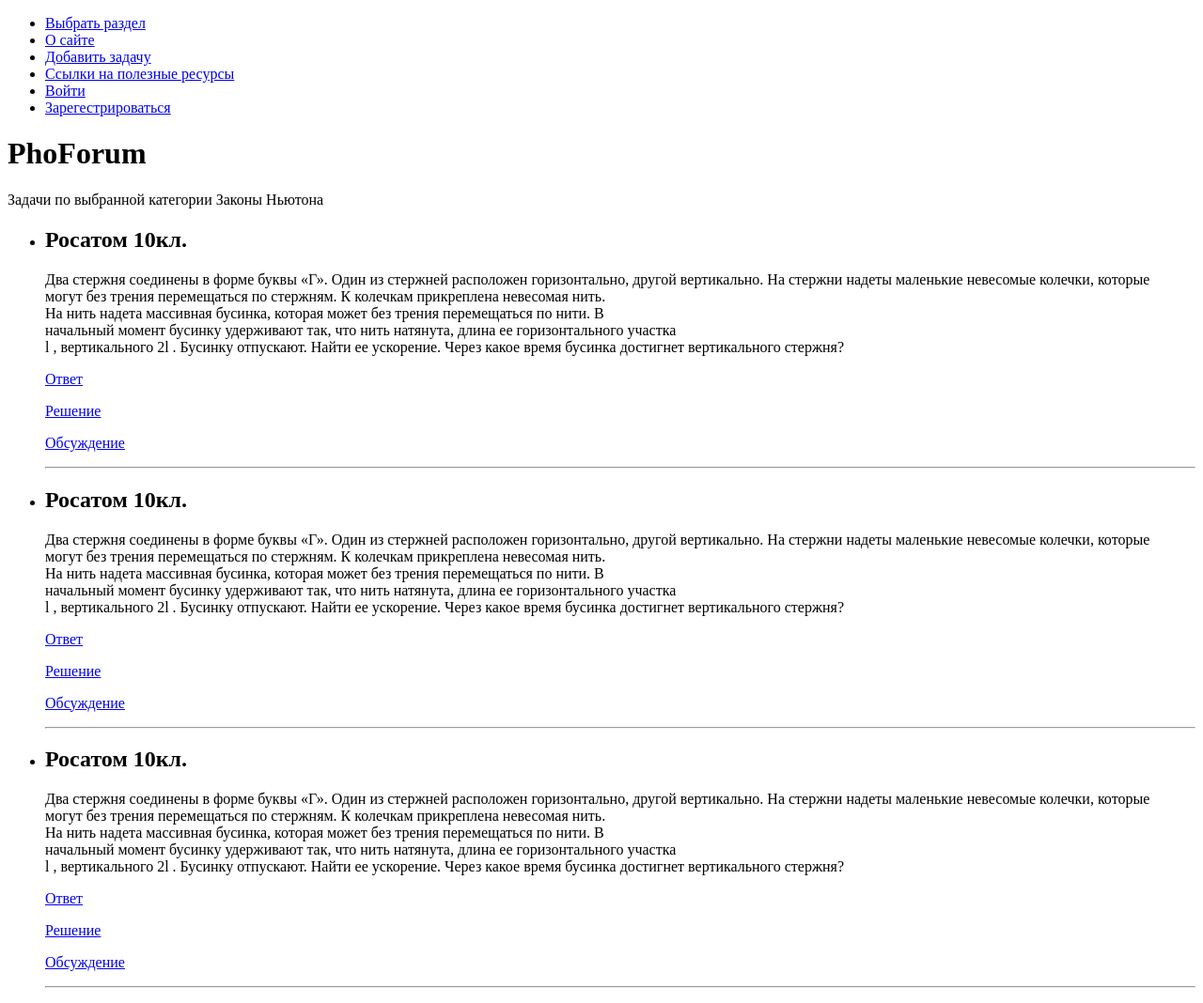
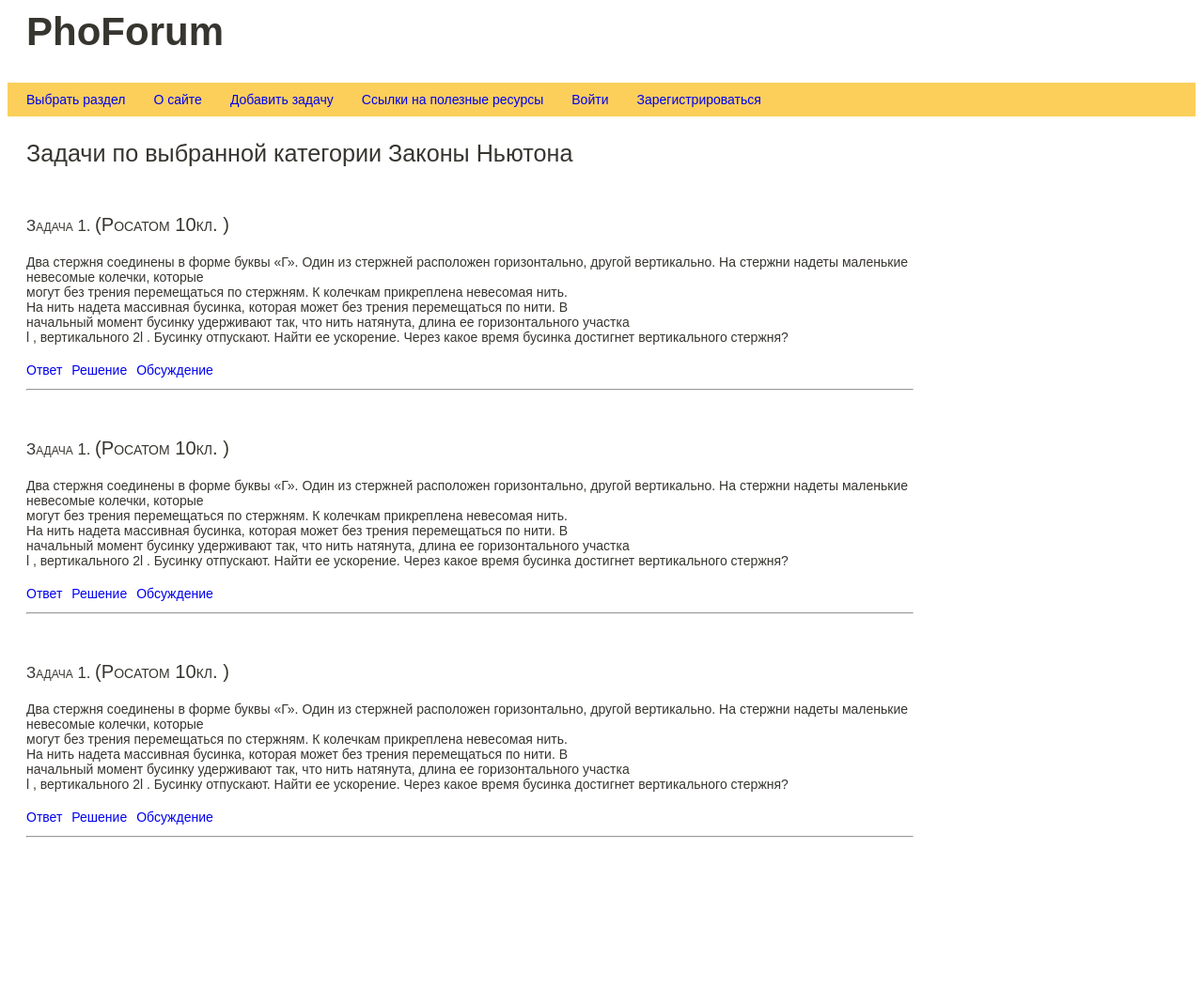
Before and after one commit to GrishkaYesenin/PhoForum, a Django app: a page that uses mainapp/templates/mainapp/base.html in a window 1280 px wide. Shown: the whole page at 94% size. After the commit the page ends 892 px from the top, so only its background shows below. Run offline with Django 3.2, Linux system fonts and the light colour scheme; data comes from the database, SQL or seed files in the repository; both versions use the stored data as it was after the commit.

Commit message:
добавила стилей

```diff
--- a/mainapp/models.py
+++ b/mainapp/models.py
@@ -31,6 +31,7 @@ class Task(models.Model):
     def get_absolute_url(self):
         return reverse('task', kwargs={'category_slug': self.category.slug, 'task_id': self.id})
 
+
     @property
     def get_name(self):
         name = ""
@@ -40,6 +41,8 @@ class Task(models.Model):
             name += str(self.grade) + "кл. "
         if self.year:
             name += str(self.year) + "г."
+        if name:
+            name = f'({name})'
         return name
 
     class Meta:
--- a/mainapp/static/mainapp/css/styles.css
+++ b/mainapp/static/mainapp/css/styles.css
@@ -0,0 +1,83 @@
+body{
+  font-family: sans-serif;
+  font-size: 14px;
+  color: rgb(55, 53, 47);
+}
+
+
+.menu {
+  list-style: none; /*убираем маркеры списка*/
+  margin: 0; /*убираем верхнее и нижнее поле, равное 1em*/
+  display: flex;
+  padding-left: 0;
+  background: #fccf5b;
+  width: 100%;
+  text-align: left;
+}
+
+.menu a {
+  text-decoration: none; /*убираем подчеркивание текста ссылок*/
+  display: inline-block;
+  padding: 10px;
+  padding-left: 20px;
+}
+
+.list-categories a, .task-action a{
+  text-decoration: none; /*убираем подчеркивание текста ссылок*/
+  display: inline-block;
+  padding: 10px;
+}
+
+h1{
+  margin: 10px;
+  margin-left: 20px;
+  margin-bottom: 30px;
+  font-size: 3em;
+}
+
+.task{
+  margin-top: 50px;
+}
+
+.task-action{
+  list-style: none; /*убираем маркеры списка*/
+  margin: 0; /*убираем верхнее и нижнее поле, равное 1em*/
+  padding-left: 0; /*убираем левый отступ, равный 40px*/
+  display: flex;
+}
+
+.task-action a{
+  padding-top: 5px;
+  padding-left: 0;
+  padding-bottom: 5px;
+}
+
+.task-name{
+  font-size: 1.2em;
+  margin: 20px;
+  margin-left: 0;
+  text-align: left;
+}
+
+
+.task-name span{
+  font-variant: small-caps;
+}
+
+
+p.category-title{
+  margin-left: 20px;
+  margin-bottom: 30px;
+  font-size: 1.8em;
+  /*font-variant: small-caps;*/
+}
+
+ul.list-tasks{
+  margin-right: 300px;
+  list-style-type: none;
+  padding-left: 20px;
+}
+
+.img-task{
+  height: 200px;
+}
--- a/mainapp/templates/mainapp/addtask.html
+++ b/mainapp/templates/mainapp/addtask.html
@@ -1,7 +1,7 @@
 {% extends 'mainapp/base.html' %}
 
 {% block content %}
-    <h1>{{ Title }}</h1>
+
     <form action="{% url 'addtask' %}" method="post">
     {% csrf_token %}
     {{ form.as_p }}
--- a/mainapp/templates/mainapp/base.html
+++ b/mainapp/templates/mainapp/base.html
@@ -3,20 +3,21 @@
 <html lang="en">
 <head>
     <meta charset="UTF-8">
-    <title>{{ Title }}</title>
+    <title>PhoForum</title>
     <link type="text/css" href="{% static 'mainapp/css/styles.css' %}" rel="stylesheet"/>
 </head>
 <body>
+<h1>PhoForum</h1>
 
 {% block mainmenu %}
-<ul>
+<ul class="menu">
 {#{% for point in menu %}#}
     <li><a href={% url 'home' %}>Выбрать раздел</a></li>
     <li><a href={% url 'info' %}>О сайте</a></li>
     <li><a href={% url 'addtask' %}>Добавить задачу</a></li>
     <li><a href={% url 'recources' %}>Ссылки на полезные ресурсы</a></li>
     <li><a href={% url 'login' %}>Войти</a></li>
-    <li><a href={% url 'regin' %}>Зарегестрироваться</a></li>
+    <li><a href={% url 'regin' %}>Зарегистрироваться</a></li>
 
 {#{%endfor%}#}
 </ul>
--- a/mainapp/templates/mainapp/category.html
+++ b/mainapp/templates/mainapp/category.html
@@ -1,24 +1,29 @@
 {% extends 'mainapp/base.html' %}
 
 {% block content %}
-    <h1>{{ title }}</h1>
-    <p>Задачи по выбранной категории {{ category }}</p>
 
-    <ul>
+    <p class="category-title">Задачи по выбранной категории {{ category }}</p>
+
+    <ul class="list-tasks">
     {% for task in tasks %}
-        <li>
-            <h2>{{ task.get_name }}</h2>
+        <li class="task">
+            <div class="task-name">
+                    <span>Задача 1.</span>
+                <span class="task-name">{{ task.get_name }}</span>
+            </div>
 
             {% if task.image %}
-                <p><img class="img-article-left" src="{{ task.image.url }}"></p>
+                <p><img class="img-task" src="{{ task.image.url }}"></p>
             {% endif %}
 
             <p>{{ task|linebreaks}}</p>
-            <p><a href={% url 'task' category_slug=task.category.slug task_id=task.id %}>Ответ</a></p>
-            <p><a href={% url 'task' category_slug=task.category.slug task_id=task.id %}>Решение</a></p>
-            <p><a href="{{ task.get_absolute_url }}">Обсуждение</a></p>
-            <hr>
+            <ul class="task-action">
+                <li><a href={% url 'task' category_slug=task.category.slug task_id=task.id %}>Ответ</a></li>
+                <li><a href={% url 'task' category_slug=task.category.slug task_id=task.id %}>Решение</a></li>
+                <li><a href="{{ task.get_absolute_url }}">Обсуждение</a></li>
+            </ul>
         </li>
+        <hr>
     {%endfor%}
     </ul>
 {% endblock content %}
--- a/mainapp/templates/mainapp/homepage.html
+++ b/mainapp/templates/mainapp/homepage.html
@@ -1,8 +1,7 @@
 {% extends 'mainapp/base.html' %}
 
 {% block content %}
-    <h1>{{ Title }}</h1>
-    <ul>
+    <ul class="list-categories">
     {% for category in categories %}
         <li><a href="{{ category.get_absolute_url  }}">{{ category }} ({{ category.get_num_task_by_cat }})</a></li>
     {%endfor%}
--- a/mainapp/templates/mainapp/task.html
+++ b/mainapp/templates/mainapp/task.html
@@ -2,17 +2,16 @@
 {% load comments_tree %}
 
 {% block content %}
-    <h1>{{ title }}</h1>
 
     {% if task.title %}
-    <p>Задача{{ task.title }}</p>
+    <h3>{{ task.title }}</h3>
     {% endif %}
 
     {% if task.image %}
         <p><img class="img-article-left" src="{{ task.image.url }}"></p>
     {% endif %}
 
-    <p>Задача{{ task.content }}</p>
+    <p class="task-over-chat">Задача{{ task.content }}</p>
 
     <h1>Чат</h1>
     <ul>
```
Also changed, not shown: db.sqlite3.
